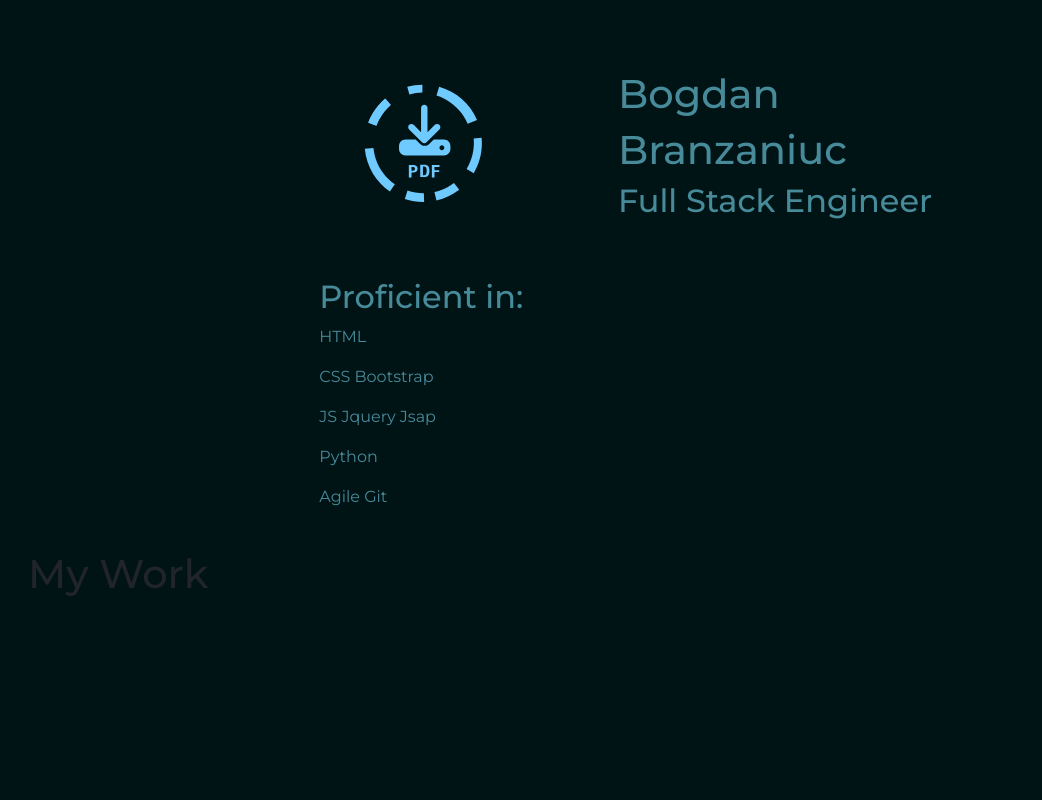
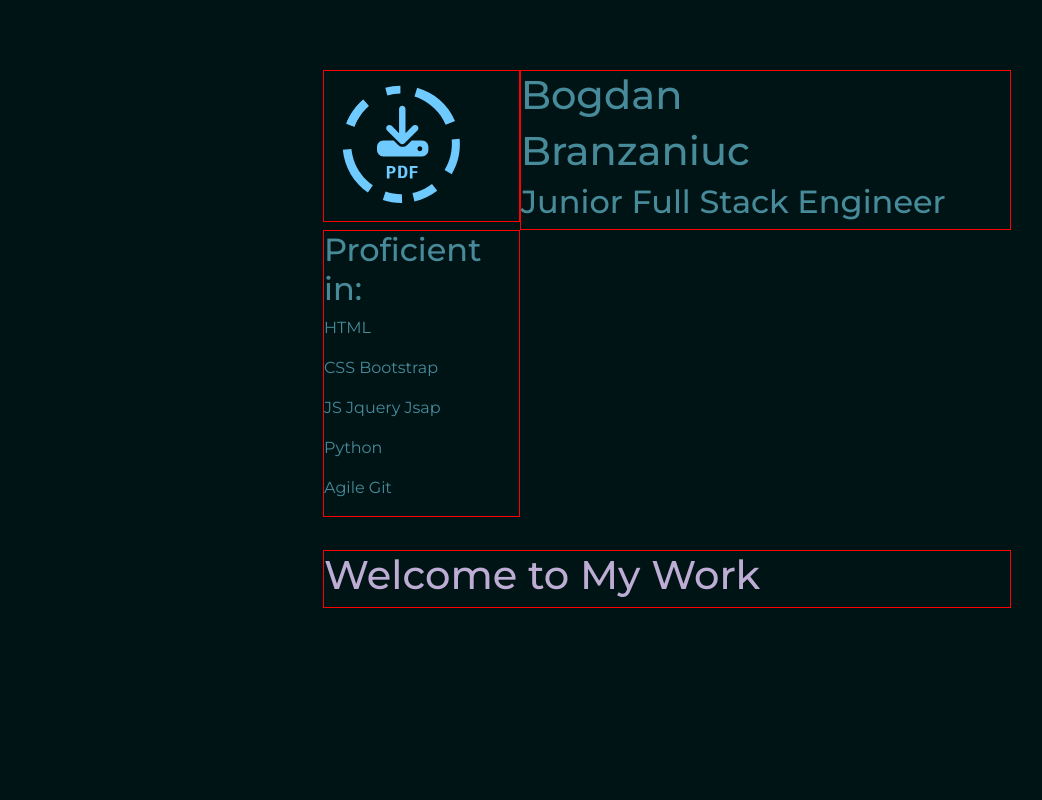
Before and after one commit to Bogdan-Branzaniuc/CV, a website with bundled scripts: page index.html in a window 1280 px wide. Shown: the part 380-1180 px from the top of the page, without its empty margins (22-1064 px from the left). Built offline with nearby package versions, Linux system fonts and the light colour scheme.

Commit message:
worked on the grid rules for the page

```diff
--- a/assets/css-files/intro-section.css
+++ b/assets/css-files/intro-section.css
@@ -4,30 +4,24 @@
 }
 
 .in-page-circle-wrapper {
-    position: relative;
-    display: flex;
-    justify-content: center;
-    align-items: top;
     height: 150px;
     width: 150px;
-    border-radius: 50%;
 }
 
 .download-PDF-svg-tag {
     text-decoration: none;
-    display: flex;
-    align-items: center;
-    justify-content: left;
-    flex-direction: column;
-    width: 200px;
     border-radius: 50%;
 }
 
 .proficient {
     display: flex;
     align-items: center;
-    justify-content: center;
+    justify-content: left;
     margin: 50px 0px 30px 0px;
+}
+
+.content-col {
+    border: solid 1px red;
 }
 
 @media only screen and (max-width: 800px) {
@@ -49,7 +43,6 @@
         width: 120px;
     }
 
-    .proficient {}
 
 }
 
@@ -58,8 +51,5 @@
         width: 100px;
     }
 
-    .in-page-profile-wrapper svg {
-        position: absolute;
-        width: 120px;
-    }
+
 }
--- a/assets/css-files/navigation.css
+++ b/assets/css-files/navigation.css
@@ -139,7 +139,7 @@ nav {
 @media only screen and (max-width: 800px) {
 
     .intro-link-li a,
-    .projects-link-li a,
+    .work-link-li a,
     .principles-link-li a,
     .about-me-link-li a,
     .hobbies-link-li a,
--- a/assets/css-files/style.css
+++ b/assets/css-files/style.css
@@ -24,10 +24,9 @@ body {
 }
 
 section .content-col {
-    position: relative;
     display: flex;
-    align-items: center;
-    justify-content: left;
+    align-items: left;
+    justify-content: top;
     flex-direction: column;
     height: 100%;
 }
--- /dev/null
+++ b/assets/css-files/work-section.css
@@ -0,0 +1,3 @@
+.work-section {
+    color: #BDACD3;
+}
--- a/assets/js-files/nav-methods.js
+++ b/assets/js-files/nav-methods.js
@@ -107,7 +107,7 @@ let selectorsAnimationsTls = function (navLi, selectors) {
      **/
     let rotationDegrees = {
         'intro-link-li': 3,
-        'projects-link-li': 25,
+        'work-link-li': 25,
         'principles-link-li': 60,
         'about-me-link-li': 90,
         'hobbies-link-li': 120,
--- a/assets/media/svg/download-PDF-svg-tag.js
+++ b/assets/media/svg/download-PDF-svg-tag.js
@@ -1,5 +1,5 @@
-let svgHtml = `<svg id="Layer_1" data-name="Layer 1" xmlns="http://www.w3.org/2000/svg"
-viewBox="0 0 1198 1198">
+let svgHtml = `
+<svg id="Layer_1" data-name="Layer 1" xmlns="http://www.w3.org/2000/svg" viewBox="0 0 1198 1198">
     <defs>
         <style>
             .cls-1,
@@ -98,5 +98,4 @@ viewBox="0 0 1198 1198">
         </g>
     </g>
 </svg>`
-
 $('.download-PDF-svg-tag').html(svgHtml)
--- a/index.html
+++ b/index.html
@@ -13,6 +13,7 @@
     <link rel="stylesheet" href="assets/css-files/style.css">
     <link rel="stylesheet" href="assets/css-files/navigation.css">
     <link rel="stylesheet" href="assets/css-files/intro-section.css">
+    <link rel="stylesheet" href="assets/css-files/work-section.css">
     <script src="https://code.jquery.com/jquery-3.6.3.min.js"
         integrity="sha256-pvPw+upLPUjgMXY0G+8O0xUf+/Im1MZjXxxgOcBQBXU=" crossorigin="anonymous"></script>
     <title>Document</title>
@@ -22,7 +23,7 @@
     <nav class="container-fluid .nav">
         <div class="row navbar">
             <div class="col nav-heading">
-                <a class="logo-color logo" href="#projects">
+                <a class="logo-color logo" href="#work">
                     <h1>Bogdan</h1>
                 </a>
             </div>
@@ -45,9 +46,9 @@
                         <a class="intro-section-color nav-text-link" href="#intro"><i class="fa-solid fa-house"></i></a>
                         <a class="intro-section-color nav-icon-link" href="#intro"><i class="fa-solid fa-house"></i></a>
                     </li>
-                    <li class="projects-link-li">
-                        <a class="projects-section-color nav-text-link" href="#projects">my work</a>
-                        <a class="projects-section-color nav-icon-link" href="#projects"><i
+                    <li class="work-link-li">
+                        <a class="work-section-color nav-text-link" href="#work">my work</a>
+                        <a class="work-section-color nav-icon-link" href="#work"><i
                                 class="fa-solid fa-briefcase"></i></a></li>
                     </li>
                     <li class="principles-link-li">
@@ -80,25 +81,27 @@
     <section class="container-fluid section intro-section">
         <div id="intro" class="anchor-scroll-tag"></div>
         <div class="row g-0">
-            <div class="col-1 col-md-2"></div>
-            <div class="col-5 col-md-4 content-col">
+            <div class="col-1 col-lg-2 col-xl-3"></div> <!-- section - spacer -->
+            <div class="col-5 col-lg-3 col-xl-2 content-col">
                 <div class="in-page-circle-wrapper">
                     <a class="download-PDF-svg-tag" href="#">
                         <script src="/assets/media/svg/download-PDF-svg-tag.js"></script>
                     </a>
                 </div>
             </div>
-            <div class="col-6 col-md-5 content-column intro-content">
+            <div class="col-5 col-lg-5 content-col intro-content">
                 <div class="section-headnings">
                     <h1>Bogdan</h1>
                     <h1>Branzaniuc</h1>
-                    <h2>Full Stack Engineer</h1>
+                    <h2>Junior Full Stack Engineer</h1>
                 </div>
             </div>
+            <div class="col-1 col-lg-2"></div> <!-- section - spacer -->
+
         </div>
         <div class="row g-0">
-            <div class="col-1 col-md-2"></div>
-            <div class="col-5 col-md-4 proficient content-column">
+            <div class="col-1 col-lg-2 col-xl-3"></div> <!-- section - spacer -->
+            <div class="col-5 col-lg-3 col-xl-2 content-col">
                 <div>
                     <h2>Proficient in:</h2>
                     <p>HTML</p>
@@ -108,16 +111,24 @@
                     <p>Agile Git</p>
                 </div>
             </div>
-            <div class="col-6 test">
-
+            <div class="col-6 col-lg-7 col-xl-7">
             </div>
 
         </div>
     </section>
-    <!-- Projects Section-->
-    <section class="container-fluid section projects-section">
-        <div id="projects" class="anchor-scroll-tag"></div>
-        <h1>My Work</h1>
+    <!-- Work Section-->
+    <section class="container-fluid section work-section">
+        <div id="work" class="anchor-scroll-tag"></div>
+        <div class="row g-0">
+            <div class="col-1 col-lg-2 col-xl-3"></div> <!-- section - spacer -->
+            <div class="col-4 col-lg-8 col-xl-7 content-col">
+                <div class="section-headnings">
+                    <h1>Welcome to My Work</h1>
+                </div>
+            </div>
+            <div class="col-1 col-lg-2"></div> <!-- section - spacer -->
+        </div>
+
     </section>
     <!-- Work History small in size, we'll see-->
     <!-- Principles -->
--- a/main.js
+++ b/main.js
@@ -1,5 +1,4 @@
 import {
-    gsap,
     TimelineMax
 } from './node_modules/gsap/index.js'
 import {
@@ -18,7 +17,7 @@ const pageColors = {
      * first column = section and navlinks collors, second column = navlogo and selectors color
      **/
     '.intro-section-color': ['#478B9A', '#479A77'],
-    '.projects-section-color': ['#BDACD3', '#DC91C2'],
+    '.work-section-color': ['#BDACD3', '#DC91C2'],
     '.principles-section-color': ['#F11D00', '#F11D10', '#F1002B'],
     '.about-me-section-color': ['#527CA3', '#5264A3'],
     '.hobbies-section-color': ['#E49A2B', '#E4792B'],
```
Also changed, not shown: assets/media/svg/desktop-case-selector.svg (deleted), assets/media/svg/explode-circle.svg (deleted), assets/media/svg/nav-selector-mobile.svg (deleted), assets/media/svg/true-circle.svg (deleted). Lines whose indentation alone changed are shown as unchanged.
